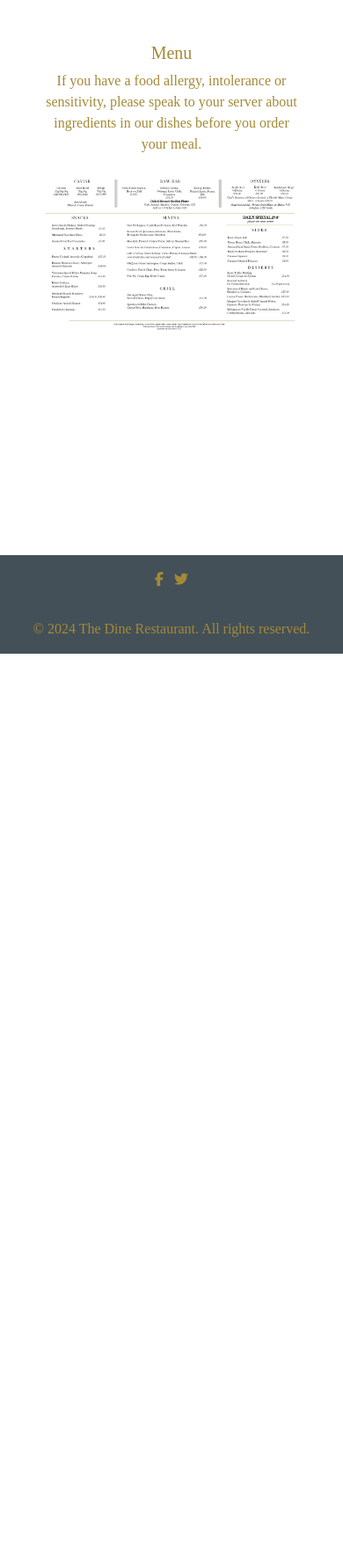
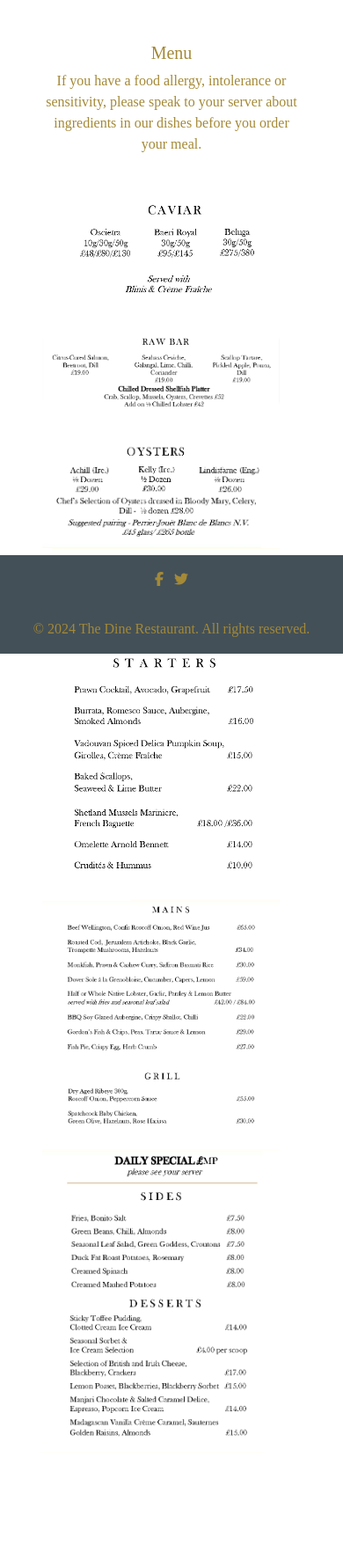
Before and after one commit to chathugaj/Delicious, a Django app: page /menu/ in a window 390 px wide. Shown: the part 101-1873 px from the top of the page at 88% size. Before the commit the page ends 844 px from the top, so only its background shows below. Run offline with Django 4.2, Linux system fonts and the light colour scheme; some libraries are stand-ins or nearby versions; some web fonts are replaced.

Commit message:
Fix the menu responsiveness issues

```diff
--- a/menu/templates/menu/index.html
+++ b/menu/templates/menu/index.html
@@ -12,8 +12,31 @@
             dishes before you order your meal.
         </p>
     </div>
-    <div class="text-center">
-        <img src="{% static 'images/thedine_menu.png' %}" class="img-fluid" alt="Menu image">
+    <div class="row text-center">
+        <div class="col-12 col-md-3">
+            <img src="{% static 'images/caviar.webp' %}" class="img-fluid" alt="Menu image">
+        </div>
+        <div class="col-12 col-md-1" ></div>
+        <div class="col-12 col-md-4">
+            <img src="{% static 'images/raw_bar.webp' %}" class="img-fluid" alt="Menu image">
+        </div>
+        <div class="col-12 col-sm-1" ></div>
+        <div class="col-12 col-sm-3">
+            <img src="{% static 'images/oysters.webp' %}" class="img-fluid" alt="Menu image">
+        </div>
+    </div>
+    <div class="row">
+        <div class="col-12 col-md-3">
+            <img src="{% static 'images/snacks.png' %}" class="img-fluid" alt="Menu image">
+        </div>
+        <div class="col-12 col-md-1" ></div>
+        <div class="col-12 col-md-4">
+            <img src="{% static 'images/mains.png' %}" class="img-fluid" alt="Menu image">
+        </div>
+        <div class="col-12 col-md-1" ></div>
+        <div class="col-12 col-md-3">
+            <img src="{% static 'images/desserts.png' %}" class="img-fluid" alt="Menu image">
+        </div>
     </div>
 </div>
 {% endblock %}
--- a/templates/allauth/account/login.html
+++ b/templates/allauth/account/login.html
@@ -6,6 +6,7 @@
 {% trans "Sign In" %}
 {% endblock head_title %}
 {% block content %}
+<div class="row">
     <div class="text-center" id="auth-form-set">
         <h6 class="h6 mt-5 mb-3 font-weight-normal">THE DINE RESTAURANT</h6>
         <h3 class="h3 mb-3 font-weight-normal auth-form-heading">Sign In</h3>
@@ -30,4 +31,5 @@
         {% endslot %}
         {% endelement %}
     </div>
+</div>
 {% endblock content %}
```
Also changed, not shown: db.sqlite3, static/images/caviar.webp (added), static/images/desserts.png (added), static/images/mains.png (added), static/images/oysters.webp (added), static/images/raw_bar.webp (added), static/images/snacks.png (added), 2 other files. Lines whose indentation alone changed are shown as unchanged.
